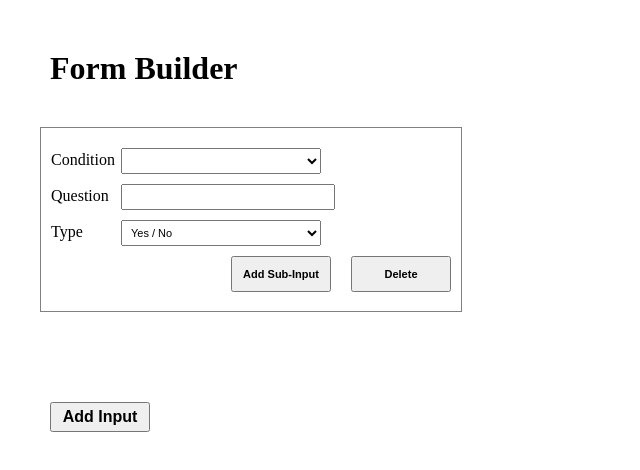
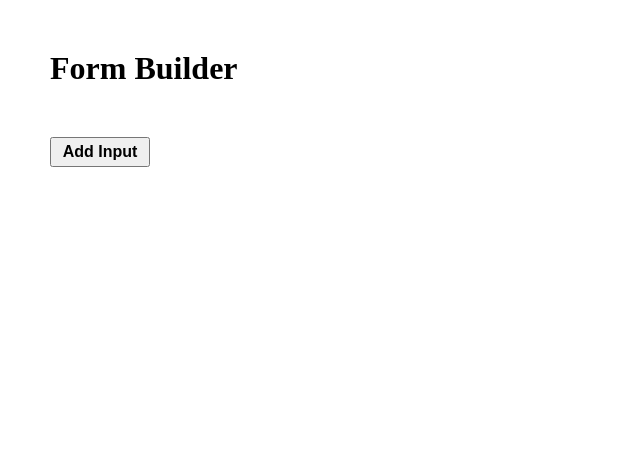
Before and after one commit to wojciech-13/form-builder, a React (Create React App) app: page / in a window 1280 px wide. Shown: the top 470 px of the page, without its empty margins (0-640 px from the left). Built offline with nearby package versions, Linux system fonts and the light colour scheme.

Commit message:
Added functionality to Add Input button

```diff
--- a/src/App.js
+++ b/src/App.js
@@ -6,20 +6,26 @@ class App extends Component {
   constructor() {
     super();
     this.state = {
-      forms: {id: ""}
+      forms: []
     }
     this.handleClick = this.handleClick.bind(this);
   }
 
+
+
   handleClick() {
-
+    this.setState(prevState => {
+      prevState.forms.push({type: "something"});
+      return {forms: prevState.forms}
+    })
   }
 
   render() {
+    const formss = this.state.forms.map(form => <FormComponent {...form}/>)
     return (
       <div className="App">
           <h1> Form Builder </h1>
-          <FormComponent condition="something"/>
+          {formss}
           <button onClick={this.handleClick} className="addInput">Add Input</button>
       </div>
     );
--- a/src/FormComponent.js
+++ b/src/FormComponent.js
@@ -4,12 +4,15 @@ import "./FormComponent.css"
 function FormComponent(props){
 
     const conditionDisplay = props.condition ? "inline-block" : "none";
+
     return (
         <div className="formContainer">
 
+            <div style={{display: conditionDisplay}}>
             <label> <span className="span">Condition</span>
-                <select style={{display: conditionDisplay}} className="inputs" ></select>
+                <select className="inputs" ></select>
             </label>
+            </div>
 
             <label> <span className="span">Question</span>
                 <input className="inputs" type="text"/>
```
